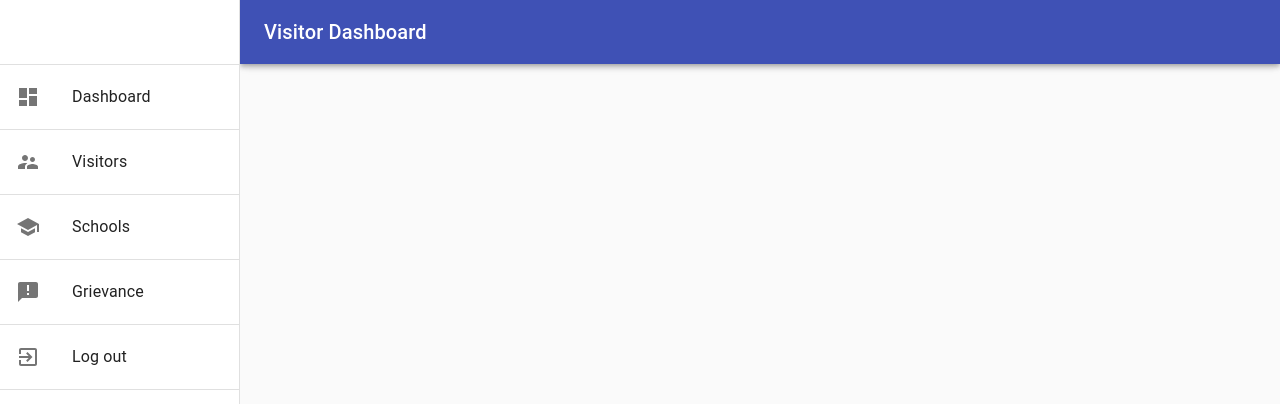
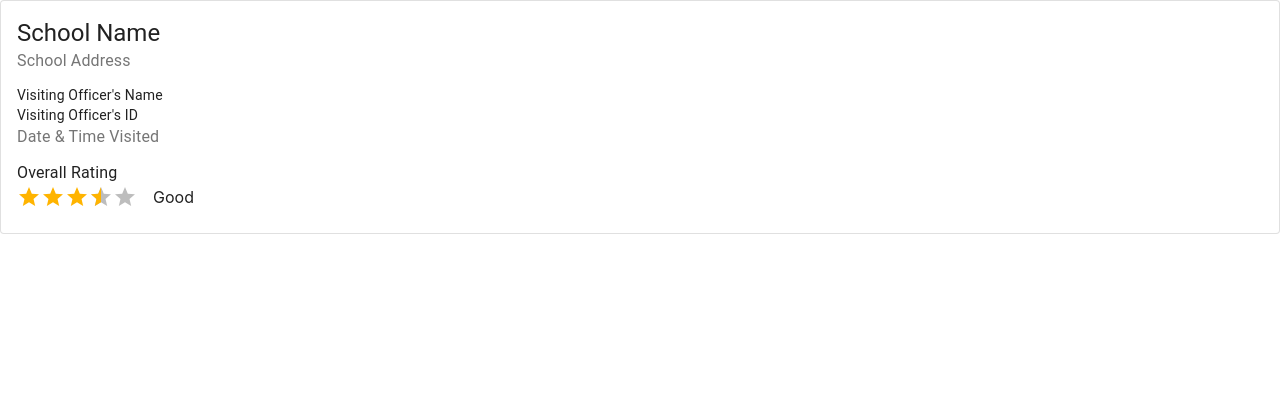
Before and after one commit to amrittheengineer/smart-india-hackathon-2020-web-portals, a React (Create React App) app: page / in a window 1280 px wide. Shown: the top 404 px of the page. Built offline with nearby package versions, Linux system fonts and the light colour scheme.

Commit message:
Added VisitCard Component

```diff
--- a/src/App.js
+++ b/src/App.js
@@ -1,11 +1,12 @@
 import React from 'react';
 import EducationalOfficerPage from "./Pages/EducationalOfficerPage";
 import SchoolPage from "./Pages/SchoolPage";
+import VisitCard from "./Components/VisitCard";
 
 function App() {
   return (
     <div>
-      <EducationalOfficerPage />
+      <VisitCard />
     </div>
   );
 }
--- a/src/Components/RatingStar.js
+++ b/src/Components/RatingStar.js
@@ -25,7 +25,7 @@ const useStyles = makeStyles({
 });
 
 export default function HoverRating() {
-  const [value, setValue] = React.useState(3);
+  const [value, setValue] = React.useState(3.5);
   const [hover, setHover] = React.useState(-1);
   const classes = useStyles();
 
@@ -41,6 +41,7 @@ export default function HoverRating() {
         onChangeActive={(event, newHover) => {
           setHover(newHover);
         }}
+        readOnly
       />
       {value !== null && (
         <Box ml={2}>{labels[hover !== -1 ? hover : value]}</Box>
--- /dev/null
+++ b/src/Components/VisitCard.js
@@ -0,0 +1,53 @@
+import React from "react";
+import { makeStyles } from "@material-ui/core/styles";
+import Card from "@material-ui/core/Card";
+import CardContent from "@material-ui/core/CardContent";
+import Typography from "@material-ui/core/Typography";
+import RatingStar from "./RatingStar";
+
+const useStyles = makeStyles({
+    root: {
+        minWidth: 275,
+    },
+    bullet: {
+        display: "inline-block",
+        margin: "0 2px",
+        transform: "scale(0.8)",
+    },
+    title: {
+        fontSize: 14,
+    },
+    pos: {
+        marginBottom: 12,
+    },
+});
+
+export default function OutlinedCard() {
+    const classes = useStyles();
+
+    return (
+        <Card className={classes.root} variant="outlined">
+            <CardContent>
+                <Typography variant="h5" component="h2">
+                    School Name
+        </Typography>
+                <Typography className={classes.pos} color="textSecondary">
+                    School Address
+        </Typography>
+                <Typography variant="body2" component="p">
+                    Visiting Officer's Name
+        </Typography>
+                <Typography variant="body2" component="p">
+                    Visiting Officer's ID
+        </Typography>
+                <Typography className={classes.pos} color="textSecondary">
+                    Date & Time Visited
+        </Typography>
+                <Typography variant="body1" component="p">
+                    Overall Rating
+        </Typography>
+                <RatingStar />
+            </CardContent>
+        </Card>
+    );
+}
```
